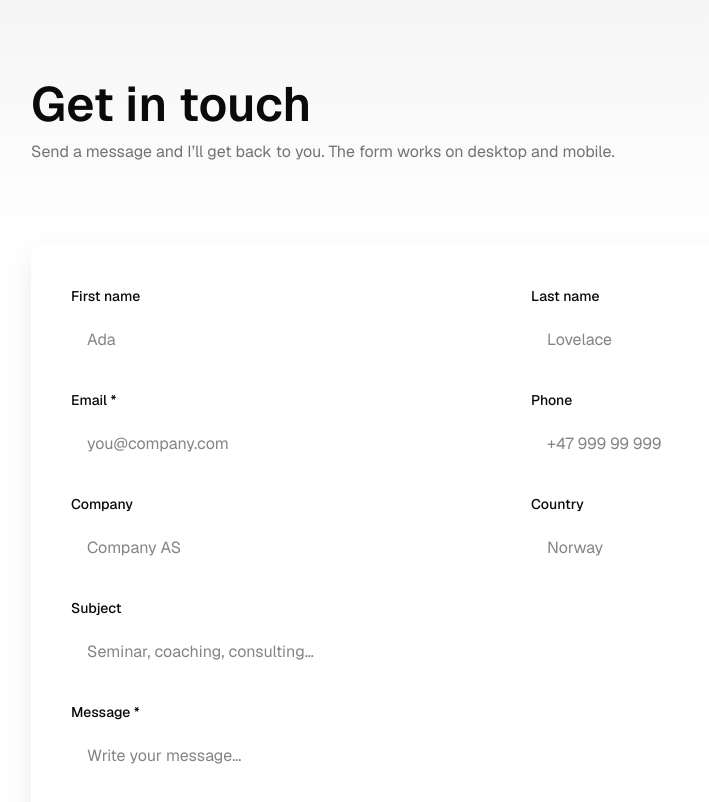
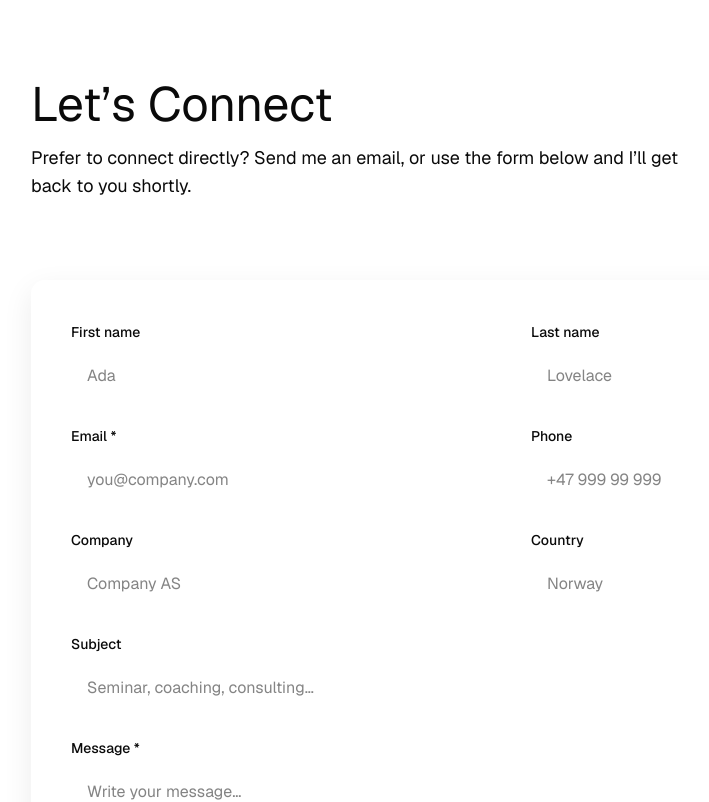
Before and after one commit to OB-Rye/obr-website, a Next.js app: page /contact in a window 1280 px wide. Shown: the top 802 px of the page, without its empty margins (121-830 px from the left). Built offline with nearby package versions, Linux system fonts and the light colour scheme.

Commit message:
Update contact hero section with v0 wash, heading, and link style

```diff
--- a/app/contact/page.tsx
+++ b/app/contact/page.tsx
@@ -3,16 +3,23 @@ import OBRContactForm from "../../components/OBRContactForm";
 export default function ContactPage() {
   return (
     <div className="min-h-[calc(100vh-120px)]">
-      <section className="relative overflow-hidden">
-        <div className="absolute inset-0 -z-10 bg-gradient-to-b from-muted to-transparent" />
+      {/* Hero Section */}
+      <section className="relative overflow-hidden v0-hero">
         <div className="mx-auto max-w-5xl px-6 py-14 sm:py-20">
-          <h1 className="text-4xl sm:text-5xl font-semibold">Get in touch</h1>
-          <p className="mt-3 max-w-2xl text-muted-foreground">
-            Send a message and I’ll get back to you. The form works on desktop and mobile.
+          <h1 className="v0-title text-4xl sm:text-5xl">
+            Let’s Connect
+          </h1>
+          <p className="mt-4 max-w-2xl v0-subtle text-lg">
+            Prefer to connect directly?{" "}
+            <a href="mailto:obrye@obrye.global" className="v0-link">
+              Send me an email
+            </a>
+            , or use the form below and I’ll get back to you shortly.
           </p>
         </div>
       </section>
 
+      {/* Contact Form Section */}
       <section className="mx-auto max-w-5xl px-6 pb-20">
         <div className="card p-6 sm:p-10">
           <OBRContactForm />
```
